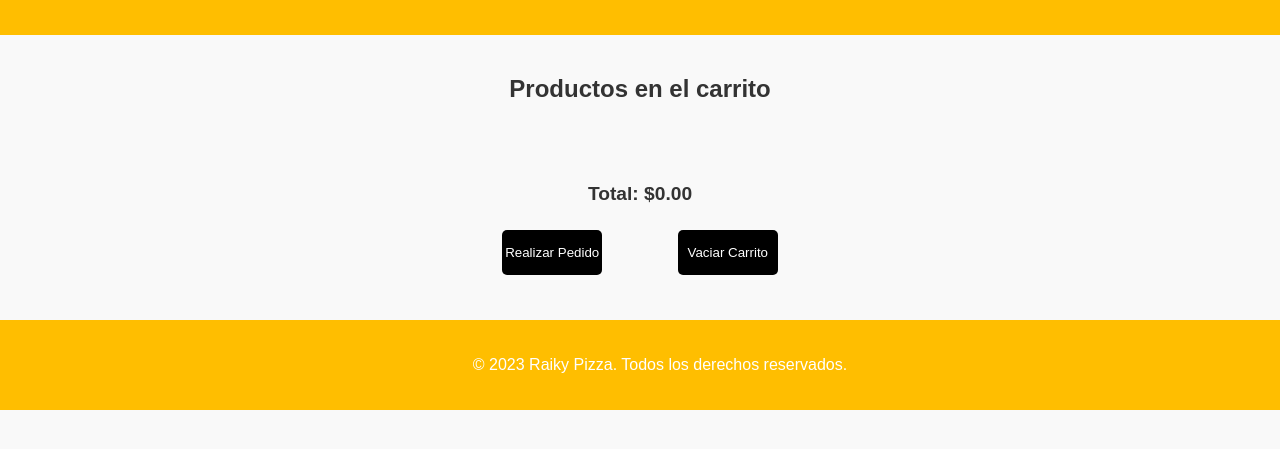
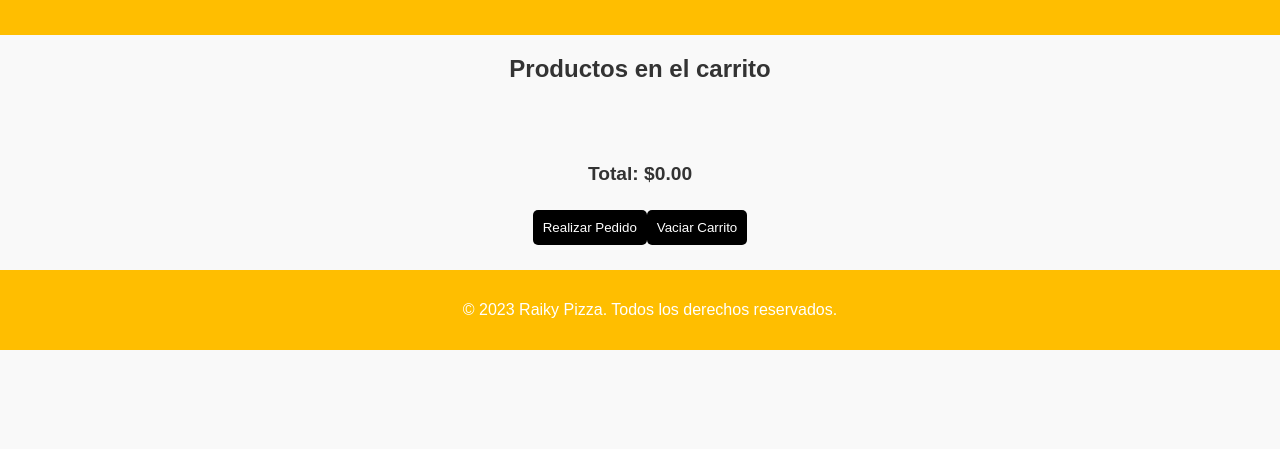
Before and after one commit to raiky01/raiky01.github.io, a plain HTML site: page Paginaweb/carrito.html in a window 1280 px wide. Shown: the part 77-526 px from the top of the page. Drawn offline with Linux system fonts and the light colour scheme.

Commit message:
Update carrito.html

```diff
--- a/Paginaweb/carrito.html
+++ b/Paginaweb/carrito.html
@@ -19,9 +19,10 @@
             text-align: center;
         }
         .container {
-            max-width: 800px; /* Ancho máximo del contenedor */
-            margin: 0 auto; /* Centrar el contenedor */
-            padding: 20px;
+            max-width: 800px;
+            margin: 0 auto;
+            padding: 0 10px; /* Padding lateral para móviles */
+            width: 100%;
         }
         h2 {
             text-align: center;
@@ -30,15 +31,14 @@
         .productos-container {
             display: flex;
             flex-direction: column;
-            padding: 20px;
-            flex-wrap: wrap;
+            padding: 20px 0; /* Padding superior e inferior */
         }
         .producto {
             background: white;
             border-radius: 10px;
             box-shadow: 0 4px 8px rgba(0, 0, 0, 0.1);
             margin: 15px 0;
-            padding: 5px; /* Reducir padding */
+            padding: 10px; /* Padding interno */
             text-align: left;
             width: 100%;
             display: flex;
@@ -61,12 +61,12 @@
             background-color: black;
             color: white;
             border: none;
-            padding: 15px 0; /* Ajustar padding */
+            padding: 10px; /* Ajustar padding */
             border-radius: 5px;
             cursor: pointer;
             transition: background-color 0.3s;
-            margin: 5px 1cm; /* Espacio entre botones */
-            width: 100px; /* Ancho fijo para todos los botones */
+            margin: 5px 0; /* Espacio entre botones */
+            width: 100%; /* Botones ocupan el 100% del ancho en móviles */
         }
         .boton:hover {
             background-color: #444;
@@ -79,12 +79,6 @@
         }
         .boton.eliminar {
             background-color: red;
-            color: white;
-            border: none;
-            padding: 5px 10px;
-            border-radius: 5px;
-            cursor: pointer;
-            width: auto; /* Ancho automático para este botón */
         }
         .boton.eliminar:hover {
             background-color: darkred;
@@ -97,25 +91,31 @@
         }
         footer {
             text-align: center;
-            padding: 20px;
+            padding: 10px;
             background: #ffbe00;
             color: white;
-            position: relative;
-            bottom: 0;
             width: 100%;
+        }
+        .footer-content {
+            max-width: 800px;
+            margin: 0 auto;
+            font-size: 1rem;
+            padding: 5px;
+            width: calc(100% - 40px);
         }
         .botones-container {
             display: flex;
-            justify-content: center; /* Centra los botones */
-            margin: 20px 0; /* Espacio arriba y abajo */
+            flex-direction: column; /* Cambia a columna para móviles */
+            align-items: center; /* Centrar botones */
+            margin: 20px 0;
         }
-        @media (max-width: 768px) {
-            .producto {
-                flex-direction: column; /* Cambia la dirección en pantallas más pequeñas */
-                align-items: flex-start;
+        @media (min-width: 768px) {
+            .botones-container {
+                flex-direction: row; /* Cambia a fila en pantallas más grandes */
+                justify-content: center; /* Centrar los botones */
             }
-            .producto img {
-                margin-bottom: 10px; /* Espacio entre la imagen y los detalles */
+            .boton {
+                width: auto; /* Ancho automático para botones en pantallas grandes */
             }
         }
     </style>
@@ -139,7 +139,9 @@
 </div>
 
 <footer>
-    <p>&copy; 2023 Raiky Pizza. Todos los derechos reservados.</p>
+    <div class="footer-content">
+        <p>&copy; 2023 Raiky Pizza. Todos los derechos reservados.</p>
+    </div>
 </footer>
 
 <script>
@@ -163,7 +165,6 @@
                     <p>Cantidad: ${item.cantidad}</p>
                     <div>
                         <button class="boton agregar" data-index="${index}">Agregar</button>
-                        <br>
                         <button class="boton eliminar" data-index="${index}">Eliminar</button>
                     </div>
                 </div>
```
